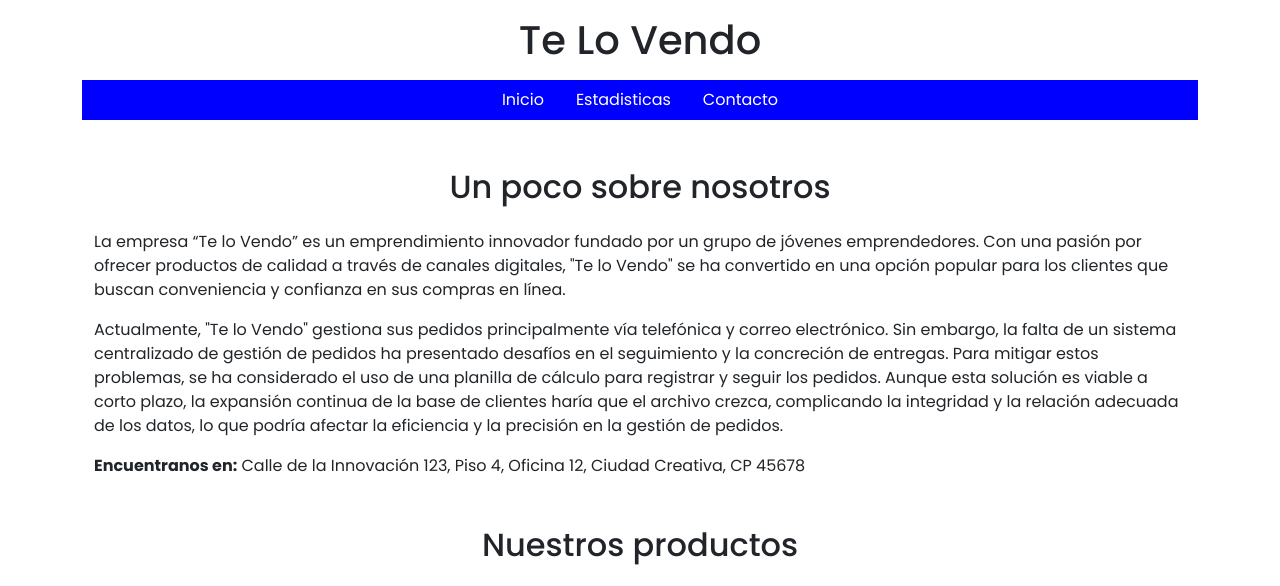
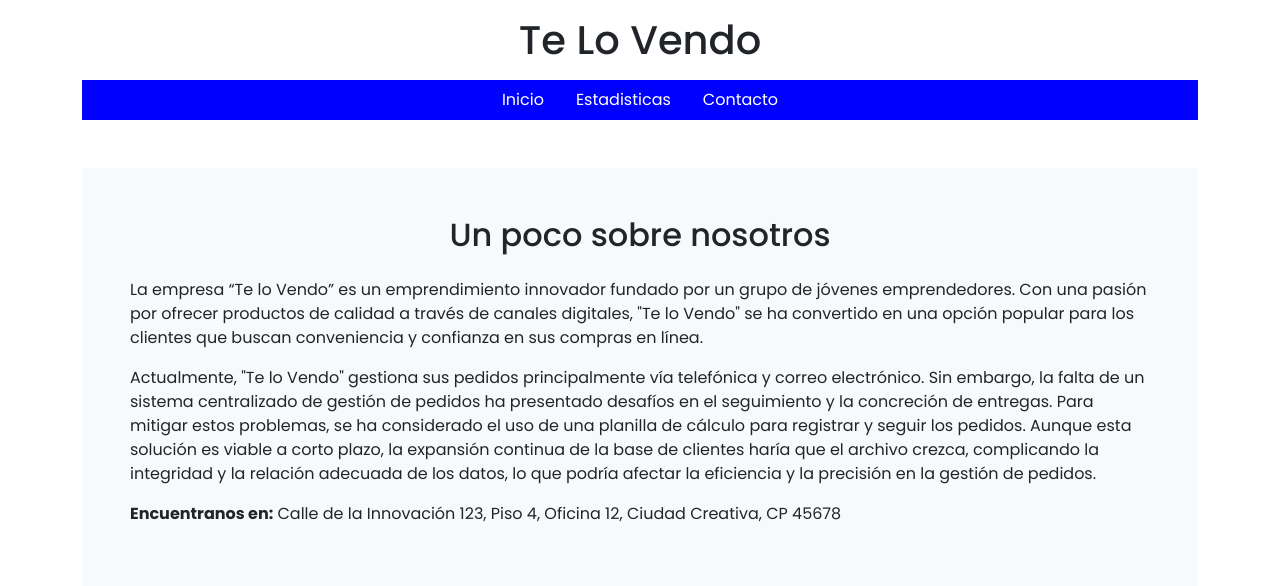
Before and after one commit to NachoCid/modulo2-grupal7, a plain HTML site: page index.html in a window 1280 px wide. Shown: the top 586 px of the page. Drawn offline with nearby package versions, Linux system fonts and the light colour scheme; grey boxes are pictures that could not be loaded.

Commit message:
Se le agrego un fondo gris al primer contenedor del index, cambiado por javier

```diff
--- a/index.html
+++ b/index.html
@@ -22,7 +22,7 @@
                 <a class="nav-link active" href="estadisticas.html">Estadisticas</a>
                 <a class="nav-link" href="contacto.html">Contacto</a>
             </nav>
-            <div class="container-md my-5">
+            <div class="container-md my-5 bg-light p-5 rounded">
                     <h2 class="mb-4 text-center">Un poco sobre nosotros</h2>
                     <p>La empresa “Te lo Vendo” es un emprendimiento innovador fundado por un grupo de jóvenes
                         emprendedores. Con una pasión por ofrecer productos de
```
